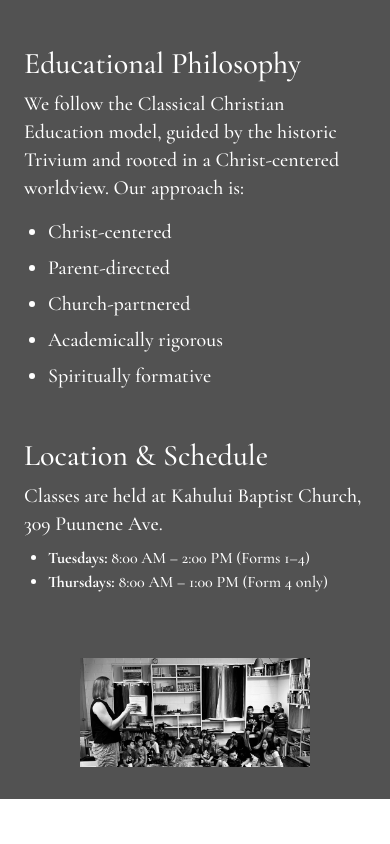
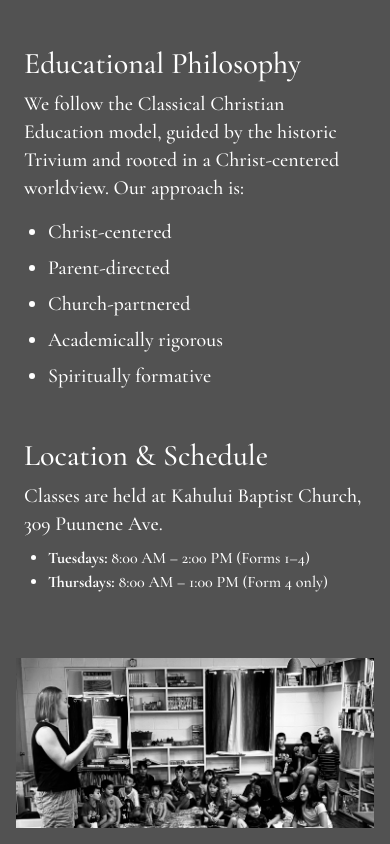
Before and after one commit to violinalan/papaii-academy, a Next.js app: page /about in a window 390 px wide. Shown: the part 754-1598 px from the top of the page. Before the commit the page ends 1553 px from the top, so only its background shows below. Built offline with nearby package versions, Linux system fonts and the light colour scheme.

Commit message:
tweak padding for About page picture

```diff
--- a/app/about/page.tsx
+++ b/app/about/page.tsx
@@ -55,7 +55,7 @@ export default function About() {
         </section>
       </section>
       <div>
-        <img className="px-20 pb-8" src="/papaii_classroom.jpeg" alt="Papa ʻĪʻī Christian Academy" />
+        <img className="px-4 pb-4 lg:px-20 lg:pb-8" src="/papaii_classroom.jpeg" alt="Papa ʻĪʻī Christian Academy" />
       </div>
     </main>
   );
```
